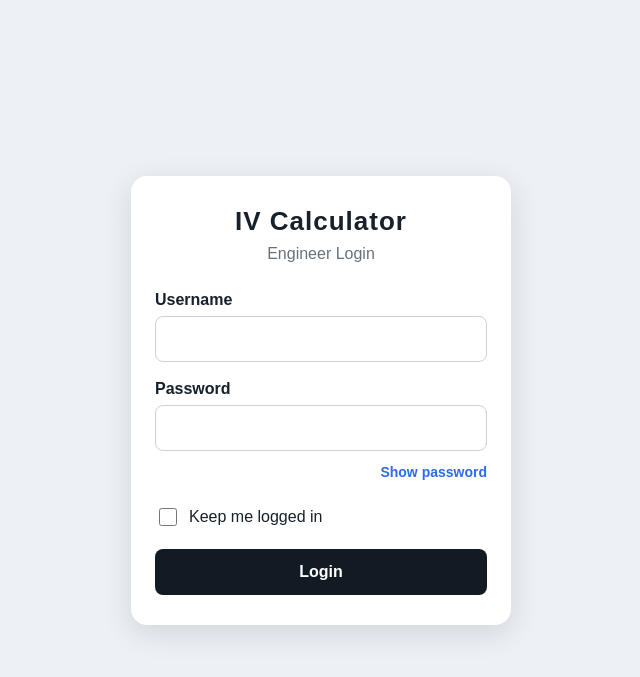
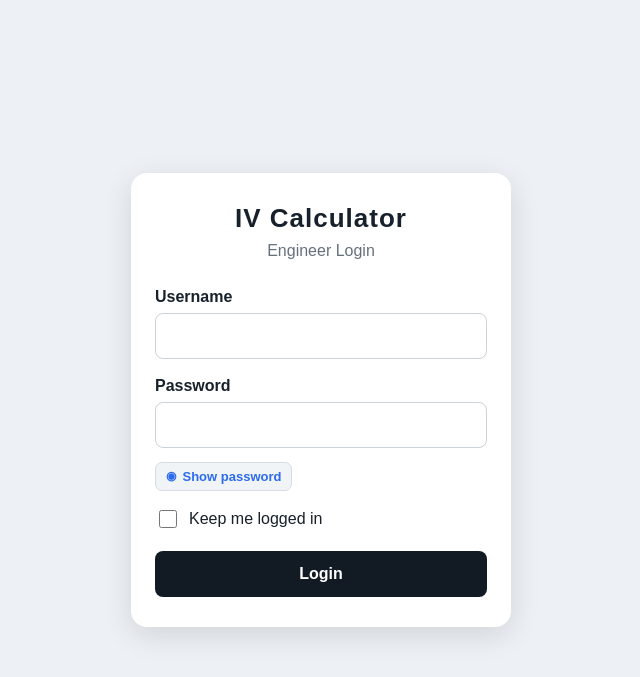
Before and after one commit to idiotplumms/igem-iv-calculator, a Flask app: page /login in a window 1280 px wide. Shown: the top 677 px of the page, without its empty margins (319-959 px from the left). Run offline with Flask 3, Linux system fonts and the light colour scheme.

Commit message:
Update main.css

```diff
--- a/static/main.css
+++ b/static/main.css
@@ -787,20 +787,39 @@ body {
     flex-shrink: 0;
 }
 
+
 /* =========================
    SHOW PASSWORD BUTTON
    ========================= */
 
 .show-password-button {
-    display: block;
-    margin: -10px 0 20px auto;
-    padding: 5px 0;
-    background: none;
-    border: none;
+    display: inline-flex;
+    align-items: center;
+    justify-content: center;
+    gap: 6px;
+    margin: -12px 0 16px auto;
+    padding: 6px 10px;
+    background: #f1f4f7;
+    border: 1px solid #d5dce3;
+    border-radius: 7px;
     color: #2c6bed;
-    font-size: 14px;
+    font-size: 13px;
     font-weight: 600;
     cursor: pointer;
+    transition:
+        background 0.2s ease,
+        border-color 0.2s ease,
+        transform 0.1s ease;
+}
+
+.show-password-button::before {
+    content: "◉";
+    font-size: 12px;
+}
+
+.show-password-button:hover {
+    background: #e8edf2;
+    border-color: #c4ccd5;
 }
 
 .show-password-button:active {
```
